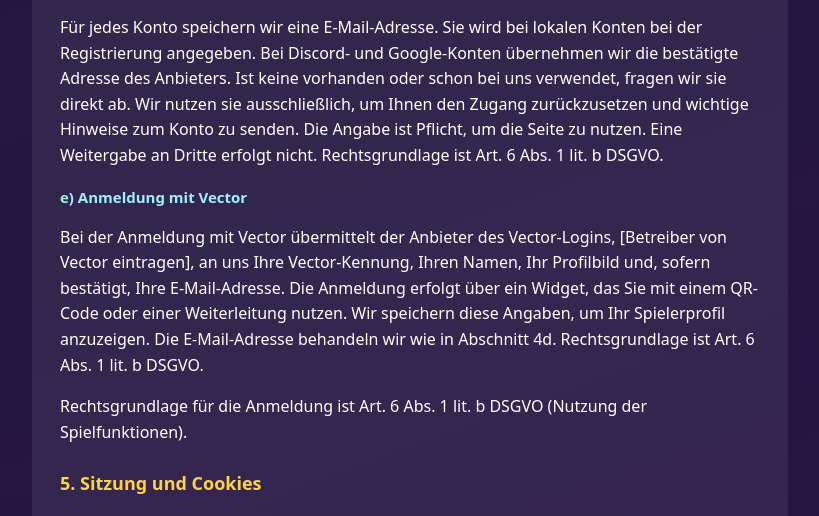
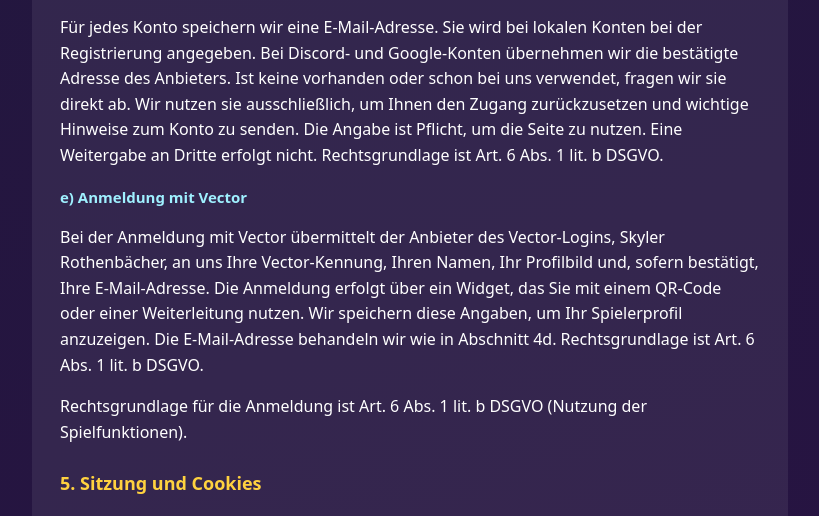
Before and after one commit to blackKittys3890/Kittysquiz, a PHP site: page /datenschutz.php in a window 1280 px wide. Shown: the part 1534-2050 px from the top of the page, without its empty margins (230-1049 px from the left). Run offline with PHP 8.4, Linux system fonts and the light colour scheme; a stand-in replaces the project's code that opens the database connection; some libraries are stand-ins or nearby versions.

Commit message:
feat: Update datenschutz.php to specify the provider for Vector login

```diff
--- a/datenschutz.php
+++ b/datenschutz.php
@@ -97,7 +97,7 @@
 
         <h3>e) Anmeldung mit Vector</h3>
         <p>
-            Bei der Anmeldung mit Vector übermittelt der Anbieter des Vector-Logins, [Betreiber von Vector eintragen], an uns
+            Bei der Anmeldung mit Vector übermittelt der Anbieter des Vector-Logins, Skyler Rothenbächer, an uns
             Ihre Vector-Kennung, Ihren Namen, Ihr Profilbild und, sofern bestätigt, Ihre E-Mail-Adresse. Die Anmeldung erfolgt
             über ein Widget, das Sie mit einem QR-Code oder einer Weiterleitung nutzen. Wir speichern diese Angaben, um Ihr
             Spielerprofil anzuzeigen. Die E-Mail-Adresse behandeln wir wie in Abschnitt 4d. Rechtsgrundlage ist Art. 6 Abs. 1 lit. b DSGVO.
```
